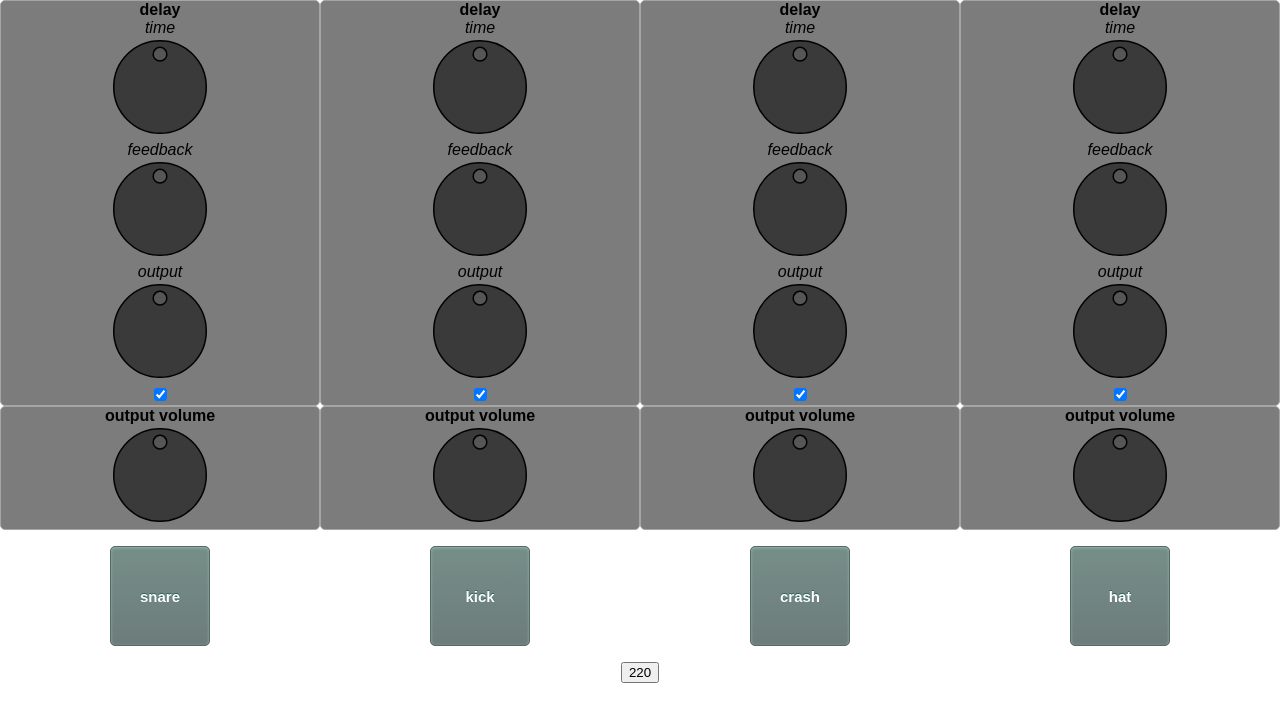
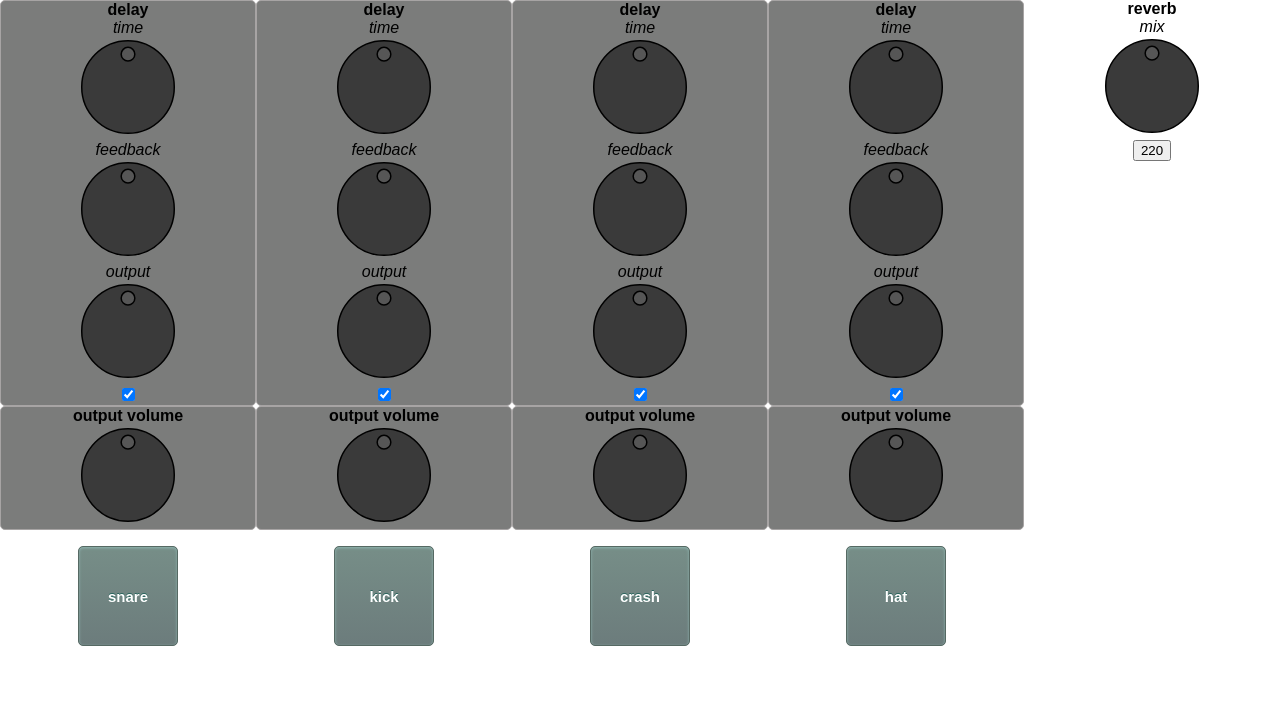
Before and after one commit to jchristof/AudioSystemTSX, a React (Create React App) app: page / in a window 1280 px wide. Shown: the top 722 px of the page. Built offline with nearby package versions, Linux system fonts and the light colour scheme; no server answers.

Commit message:
added channel mix stript with convolver dry/wet dial

```diff
--- a/src/App.css
+++ b/src/App.css
@@ -24,7 +24,7 @@
 
 .column {
   float: left;
-  width: 25%;
+  width: 20%;
 }
 
 /* Clear floats after the columns */
--- a/src/App.tsx
+++ b/src/App.tsx
@@ -4,6 +4,7 @@ import AudioSystem from './AudioSystem';
 import AudioLoader from './AudioLoader';
 import SampleChannel from './controls/SampleChannel';
 import ConvolverReverb from './effects/ConvolverReverb';
+import MixerChannel from './controls/MixerChannel';
 
 type Props = {
   clickFunction: (freq: number) => void;
@@ -22,12 +23,14 @@ class Button extends React.Component<Props, State> {
 class App extends React.Component {
   private audioSystem: AudioSystem;
   private audioLoader: AudioLoader;
+  private convolver: ConvolverReverb;
 
   constructor(props: {}, context?: any) {
     super(props, context);
     this.audioSystem = new AudioSystem();
     this.audioLoader = new AudioLoader();
-    this.audioSystem.setConvolver(new ConvolverReverb(this.audioSystem, this.audioLoader));
+    this.convolver = new ConvolverReverb(this.audioSystem, this.audioLoader);
+    this.audioSystem.setConvolver(this.convolver);
 
     this.load();
   }
@@ -51,8 +54,11 @@ class App extends React.Component {
         <div className="column">
           <SampleChannel sampleName={'crash'} audioSystem={this.audioSystem} audioLoader={this.audioLoader}/>
         </div>
-          <div className="column">
+        <div className="column">
           <SampleChannel sampleName={'hat'} audioSystem={this.audioSystem} audioLoader={this.audioLoader}/>
+        </div>
+        <div className="column">
+          <MixerChannel convolver={this.convolver}/>
         </div>
         <Button clickFunction={(freq) => this.audioSystem.note(freq)} text="220"/>
       </div>
--- a/src/AudioSystem.ts
+++ b/src/AudioSystem.ts
@@ -19,7 +19,7 @@ export default class  AudioSystem {
     }
 
     setConvolver(convolver: ConvolverReverb) {
-        this.gain.disconnect(this.context.destination);
+        // this.gain.disconnect(this.context.destination);
         convolver.setInput(this.gain);
         convolver.setOutput(this.context.destination);
     }
--- /dev/null
+++ b/src/controls/MixerChannel.tsx
@@ -0,0 +1,38 @@
+import * as React from 'react';
+import ConvolverReverb from '../effects/ConvolverReverb';
+// import AudioLoader from '../AudioLoader';
+// import AudioSystem from '../AudioSystem';
+import Dial from './Dial';
+
+type Props = {
+    convolver: ConvolverReverb;
+};
+
+type State = {
+
+};
+
+export default class MixerChannel extends React.Component<Props, State> {
+    constructor(props: Props) {
+        super(props);
+    }
+
+    onReverMixChanged(value: number) {
+        this.props.convolver.setGain(value);
+    }
+
+    render() {
+        return (
+            <div>
+                <b>reverb</b>
+                    <br/>
+                    <em>mix</em>
+                    <Dial
+                        id={'time'}
+                        onValueChanged={(id, value) => { this.onReverMixChanged(value); }}
+                        dialSize={50}
+                    />
+            </div>
+        );
+    }
+}
--- a/src/controls/SampleChannel.tsx
+++ b/src/controls/SampleChannel.tsx
@@ -34,7 +34,7 @@ export default class SampleChannel extends React.Component<Props, State> {
 
         this.delay = new Delay(props.audioSystem);
         this.delay.setOutput(this.channelGain);
-      }
+    }
 
     render() {
         return (
--- a/src/effects/ConvolverReverb.ts
+++ b/src/effects/ConvolverReverb.ts
@@ -2,13 +2,23 @@ import AudioSystem from '../AudioSystem';
 import AudioLoader from '../AudioLoader';
 
 export default class ConvolverReverb {
-    readonly convolver: ConvolverNode;
+    private readonly convolver: ConvolverNode;
+    private readonly gain: GainNode;
+
     constructor(audioSystem: AudioSystem, audioLoader: AudioLoader) {
         this.convolver = audioSystem.audioContext().createConvolver();
+        this.gain = audioSystem.audioContext().createGain();
+        this.gain.gain.value = .5;
+        this.convolver.connect(this.gain);
+
         audioLoader.load('ccrmastairwell', 'impulse/CCRMAStairwell.wav')
             .then((buffer: AudioBuffer) => {
                 this.convolver.buffer = buffer;
         });
+    }
+
+    setGain(value: number) {
+        this.gain.gain.value = value;
     }
 
     setInput(inputNode: AudioNode): void {
@@ -16,6 +26,6 @@ export default class ConvolverReverb {
     }
 
     setOutput(outputNode: AudioNode): void {
-        this.convolver.connect(outputNode);
+        this.gain.connect(outputNode);
     }
 }
```
